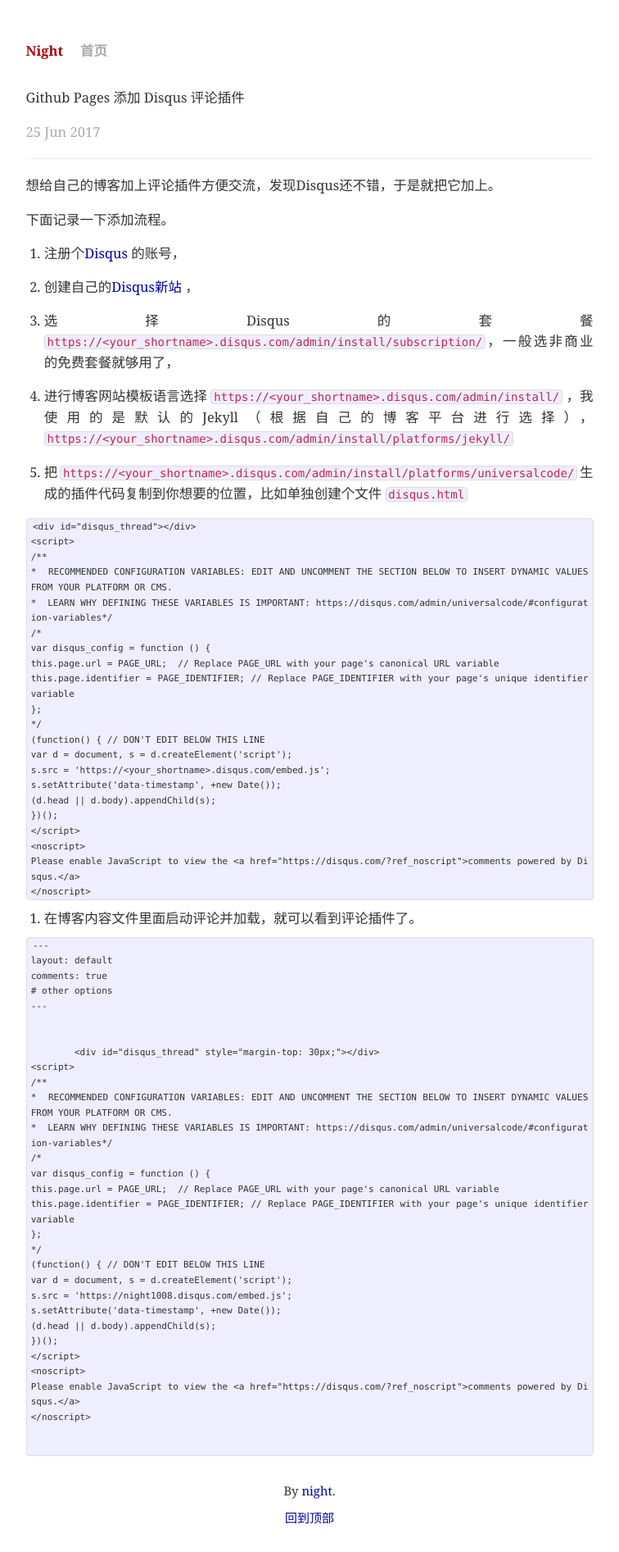
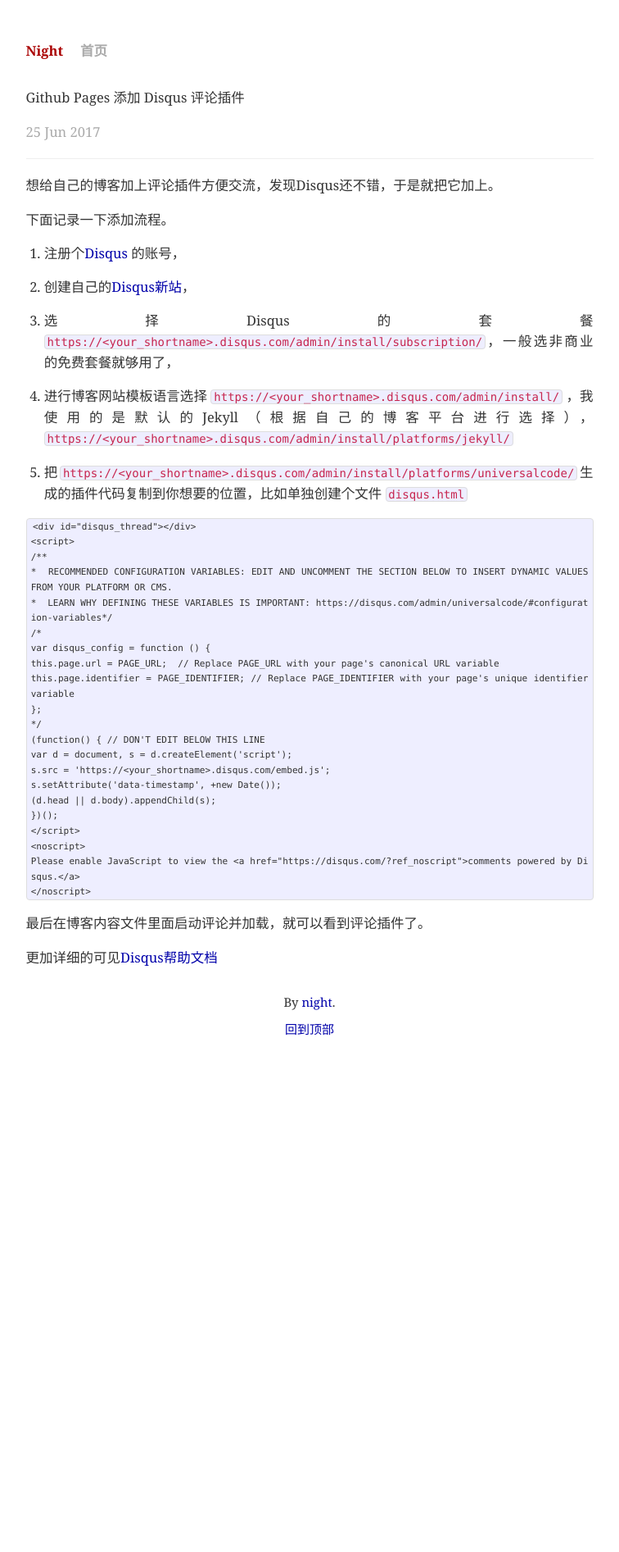
Before and after one commit to night1008/night1008.github.io, a Jekyll site: the page built from _posts/2017-07-25-github-pages-add-disqus.md, in a window 1280 px wide. Shown: the whole page at 82% size, without its empty margins (262-1018 px from the left). Built offline with Jekyll 4.4.1, drawn with Linux system fonts in a browser that asks for light colours; comment, search, counter and statistics services are not loaded; after the commit the page ends 1297 px from its top, so only the background shows below that.

Commit message:
update disqus post

````diff
--- a/_posts/2017-07-25-github-pages-add-disqus.md
+++ b/_posts/2017-07-25-github-pages-add-disqus.md
@@ -14,9 +14,9 @@
 
 1. 注册个[Disqus](https://disqus.com/profile/signup/){:target="_blank"} 的账号，
 
-2. 创建自己的[Disqus新站](https://disqus.com/admin/create/){:target="_blank"} ，
+2. 创建自己的[Disqus新站](https://disqus.com/admin/create/){:target="_blank"}，
 
-3. 选择Disqus的套餐 ```https://<your_shortname>.disqus.com/admin/install/subscription/```，一般选非商业的免费套餐就够用了，
+3. 选择Disqus的套餐```https://<your_shortname>.disqus.com/admin/install/subscription/```，一般选非商业的免费套餐就够用了，
 
 4. 进行博客网站模板语言选择 ```https://<your_shortname>.disqus.com/admin/install/```
 ，我使用的是默认的Jekyll（根据自己的博客平台进行选择）， ```https://<your_shortname>.disqus.com/admin/install/platforms/jekyll/```
@@ -47,16 +47,6 @@
 </noscript>
 ```
 
-6. 在博客内容文件里面启动评论并加载，就可以看到评论插件了。
+最后在博客内容文件里面启动评论并加载，就可以看到评论插件了。
 
-```
----
-layout: default
-comments: true
-# other options
----
-
-{% if page.comments %}
-	{% include disqus.html %}
-{% endif %}
-```
+更加详细的可见[Disqus帮助文档](https://help.disqus.com/customer/portal/articles/466208-what-s-a-shortname-){:target="_blank"}
````
